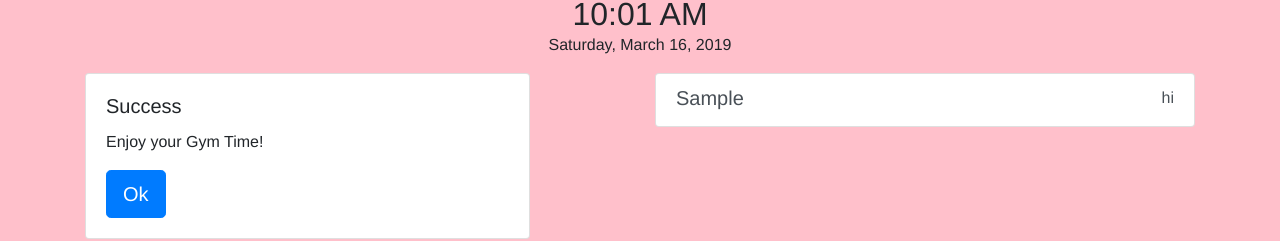
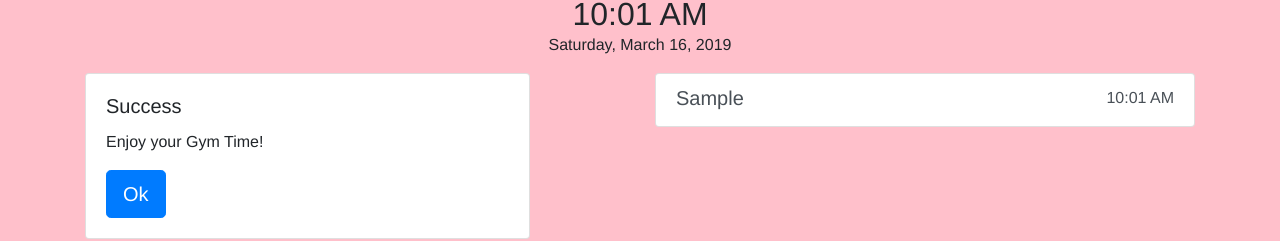
Before and after one commit to rmhdev/gym-time, a Vue app: page / in a window 1280 px wide. Both pictures are taken after typing "Sample" into the empty fields and a click on the button "Check-in". Shown: the part 209-450 px from the top of the page. Built offline with nearby package versions, Linux system fonts and the light colour scheme.

Commit message:
New component to display a customer

```diff
--- /dev/null
+++ b/src/components/Customer.vue
@@ -0,0 +1,36 @@
+<template>
+    <div :class="customClass">
+        <div class="d-flex w-100 justify-content-between">
+            <h5 class="gym-customer-name mb-1 text-nowrap">
+                {{ customer.name.value }}
+            </h5>
+            <time class="gym-customer-checkin text-nowrap" :datetime="customer.checkIn().toISOString()">
+                {{ renderCheckinTime }}
+            </time>
+        </div>
+    </div>
+</template>
+
+<script>
+    import {Customer} from "@/domain/model/customer/Customer";
+    import {TimeFormatter} from "@/domain/model/TimeFormatter";
+
+    export default {
+        name: 'Customer',
+        props: {
+            customer: Customer,
+            customClass: String
+        },
+        computed: {
+            renderCheckinTime() {
+                return (new TimeFormatter()).format(this.customer.checkIn());
+            }
+        }
+    }
+</script>
+
+<style lang="scss" scoped>
+    .gym-customer-name {
+        text-overflow: ellipsis;
+    }
+</style>
--- a/src/components/Customers.vue
+++ b/src/components/Customers.vue
@@ -1,30 +1,31 @@
 <template>
-    <div id="customers">
+    <div>
         <div class="list-group gym-customers">
             <div v-if="isEmpty" class="gym-empty alert alert-info text-center" role="alert">
                 <h4 class="gym-title alert-heading">Gym is empty!</h4>
                 <p>Looks like you'll be the first one!</p>
             </div>
 
-            <a
+            <customer
                 v-else
-                href="#"
-                class="gym-customer list-group-item list-group-item-action"
+                class="gym-customer"
+                custom-class="list-group-item list-group-item-action"
                 v-for="customer in customers"
                 :key="customer.id.value"
-            >
-                <div class="d-flex w-100 justify-content-between">
-                    <h5 class="mb-1">{{ customer.name.value }}</h5>
-                    <time :datetime="customer.checkIn().toISOString()">hi</time>
-                </div>
-            </a>
+                :customer="customer"
+            ></customer>
         </div>
     </div>
 </template>
 
 <script>
+    import Customer from "@/components/Customer";
+
     export default {
         name: 'Customers',
+        components: {
+            Customer
+        },
         computed: {
             customers() {
                 return this.$store.getters.getRepository.all();
```
Also changed, not shown: 2 other files (tests, documents, lock files or other folders).
